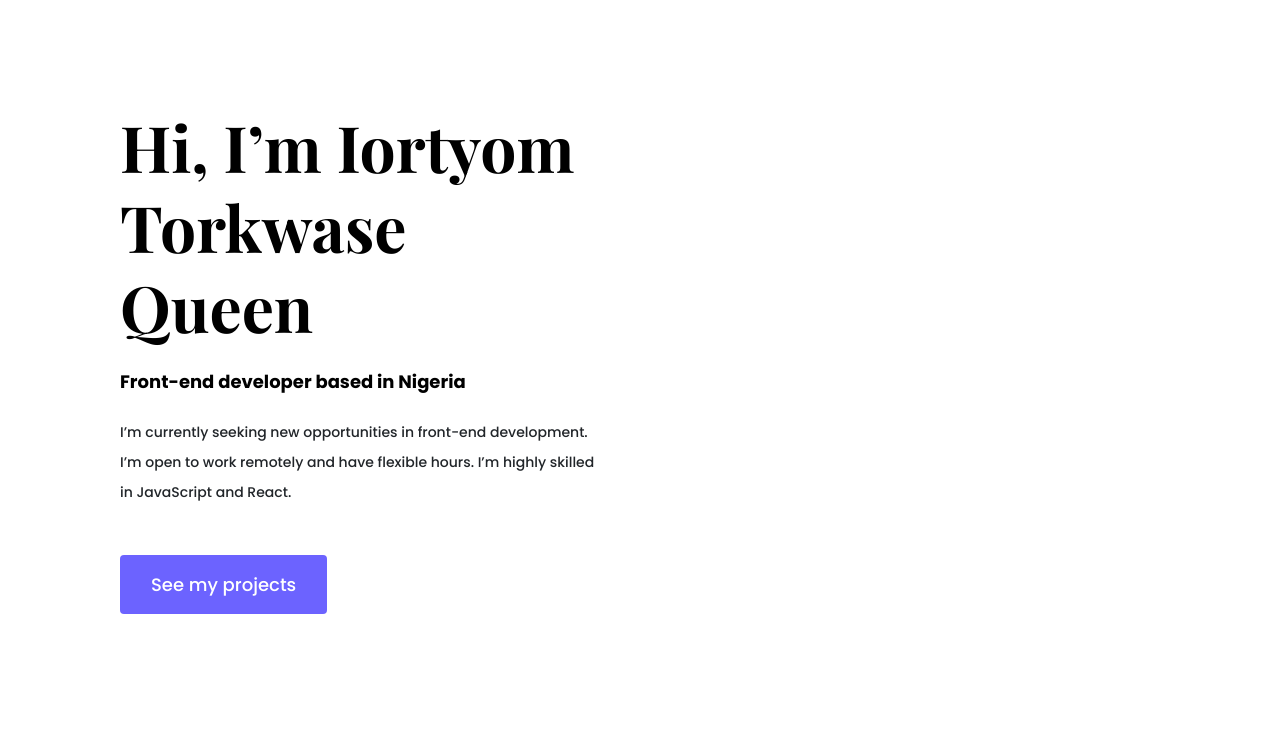
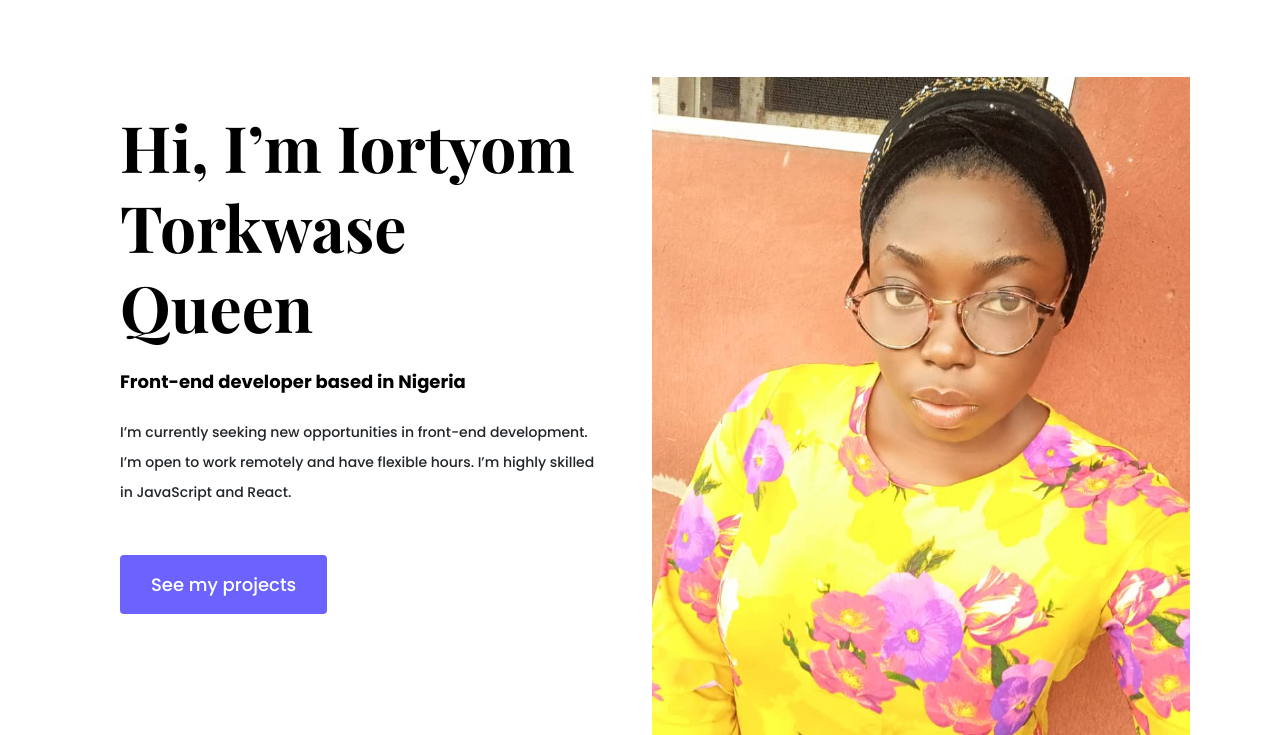
Before and after one commit to Cuwein/portfolio-project-seo, a plain HTML site: page about.html in a window 1280 px wide. Shown: the part 65-800 px from the top of the page. Drawn offline with nearby package versions, Linux system fonts and the light colour scheme.

Commit message:
Added an image

```diff
--- a/about.html
+++ b/about.html
@@ -75,7 +75,7 @@
           </div>
         </div>
         <div class="col-lg-6">
-          <img src="images/patricia.png" alt="" class="img-fluid" />
+          <img src="images/queen.jpeg" alt="" class="img-fluid" />
         </div>
       </div>
     </div>
```
Also changed, not shown: images/queen.jpeg (renamed from images/patricia.jpeg).
